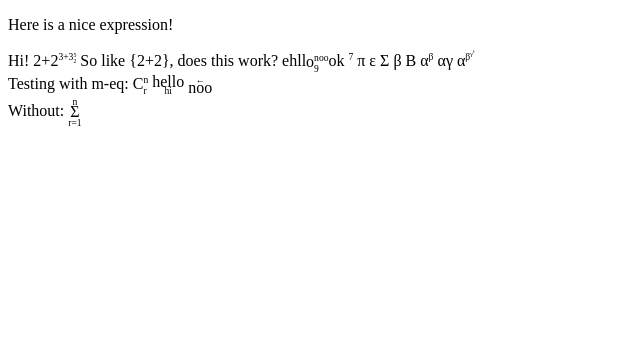
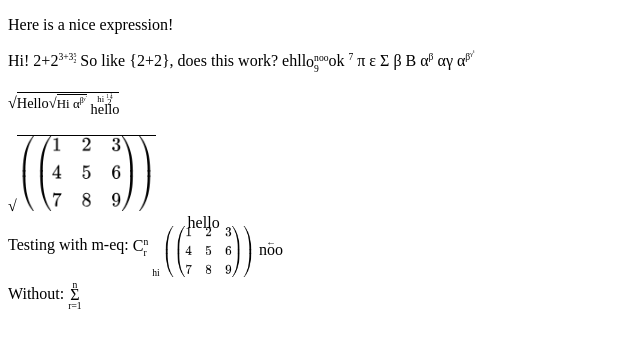
Before and after one commit to TejasIsCool/MathToHTML, a plain HTML site: page index.html in a window 1280 px wide. Shown: the whole page, without its empty margins (0-640 px from the left). Drawn offline with Linux system fonts and the light colour scheme.

Commit message:
replace strings with tokens and partial sqrt implementation

```diff
--- a/index.html
+++ b/index.html
@@ -12,7 +12,14 @@
     </p>
     <m-eq>Hi! 2+2^{3+3^5_2} So like \{2+2}, does this work? ehllo^{noo}_9ok   ^7 \pi \e \sum \b \Beta \alpha^{\beta} \alpha\gamma \alpha^{\beta^{\gamma^{\delta}}}</m-eq>
     <br>
-    <m-eq>Testing with m-eq: C^{n}_{r} \under{hi}{hello} \over{\leftarrow}{noo}</m-eq><br>
+
+    <br>
+    <m-eq>\sqrt{Hello\sqrt{Hi \alpha^{\beta^{\gamma^{\delta}}}} \over{hi \over{1 \over{3}{4}}{2}}{hello} }</m-eq>
+    <br>
+    <br>
+    <m-eq>\sqrt{<img src="./testimg.png">}</m-eq>
+    <br>
+    <m-eq>Testing with m-eq: C^{n}_{r} \under{hi <img src="./testimg.png">}{hello} \over{\leftarrow}{noo}</m-eq><br>
     Without:
 </body>
 </html>
--- a/main.js
+++ b/main.js
@@ -1,17 +1,5 @@
 // Only works on a tiny subset of latex
 
-class SpecialExpressions {
-	/**
-	 * Creates an instance of SpecialExpressions.
-	 * @param {String} name
-	 * @param {*} [data=[]] // Like a ^ would store what expression is behind it, or a frac would store two expressions
-	 * @memberof SpecialExpressions
-	 */
-	constructor(name, data = []) {
-		this.name = name;
-		this.data = data;
-	}
-}
 // This attach function below was written by llms, not me, sorry
 // I really didn't want to deal with css formatting thingy
 // TODO: Reimplement it myself
@@ -110,6 +98,21 @@ function toElement(item) {
 	return item;
 }
 
+
+class SpecialExpressions {
+	/**
+	 * Creates an instance of SpecialExpressions.
+	 * @param {String} name
+	 * @param {*} [data=[]] // Like a ^ would store what expression is behind it, or a frac would store two expressions
+	 * @memberof SpecialExpressions
+	 */
+	constructor(name, data = []) {
+		this.name = name;
+		this.data = data;
+	}
+}
+
+
 /**
  *
  * @param {SpecialExpressions} spec_element
@@ -123,6 +126,35 @@ function special_to_div(spec_element) {
 		return attach(spec_element.data[1], undefined, undefined, undefined, undefined, undefined, spec_element.data[0], "0.5em")
 	}
 	if (spec_element.name == "sqrt") {
+		// sqrt is a single pop function, so has one piece of data
+
+		/** @type {String | HTMLDivElement} */
+		let content = spec_element.data[0];
+
+		// Want a sqrt symbol like thing, ok whole size of div, and will border above
+		// Can use the unicode symbol itself, seems nice
+		// But I want it to scale with the div!
+		// Can use svg for that ig
+
+
+		// Ok but what will be the border color? Forcing it black seems bad
+
+		// Oh wait have not though about color at all!
+		// Ig probably default
+		let sub_div = document.createElement("span")
+		sub_div.appendChild(content)
+		sub_div.style.display = "inline flex"
+		sub_div.style.borderTop = "solid thin"
+		content.style.zoom = 0.9;
+
+
+		let out_div = document.createElement("span")
+		out_div.innerText = "√"
+
+		out_div.appendChild(sub_div)
+		return out_div;
+
+
 		throw Error("Not implemented sqrt yet")
 	}
 	if (spec_element.name == "cancel") {
@@ -404,15 +436,17 @@ function sense_maker(str) {
 /**
  * The converter!
  *
- * @param {String} test_string
+ * @param {String | } tokens
  * @returns {HTMLDivElement}
  */
-function tex_to_div(test_string) {
+function tex_to_div(tokens) {
 	/**
 	 * On appearance of {, read till you see corresponding } (not an inner })
 	 * And recursively ask for tex_to_div on that substring
 	 *
 	 */
+
+
 
 	// First we split the string into subexpressions
 	// Ie, a list, containing all characters,
@@ -423,18 +457,18 @@ function tex_to_div(test_string) {
 	/** @type {(String | HTMLDivElement)[]} */
 	let expression_array = [];
 
-	while (current_character_index < test_string.length) {
+	while (current_character_index < tokens.length) {
 		// Need to handle braces here, not after, as then considered expression
-		if (test_string[current_character_index] == "\\") {
-			if (current_character_index + 1 < test_string.length && test_string[current_character_index + 1] == "{") {
+		if (tokens[current_character_index] == "\\") {
+			if (current_character_index + 1 < tokens.length && tokens[current_character_index + 1] == "{") {
 				expression_array.push("{");
 				current_character_index += 2;
 				continue;
 			}
 		}
-		if (test_string[current_character_index] == "{") {
+		if (tokens[current_character_index] == "{") {
 			// If { is the last character, then let it be!
-			if (current_character_index + 1 == test_string.length) {
+			if (current_character_index + 1 == tokens.length) {
 				expression_array.push("{");
 				current_character_index += 1;
 				continue;
@@ -443,24 +477,24 @@ function tex_to_div(test_string) {
 			// Read till corresponding }
 			// If no corresponding }, then error?
 			// Or leave it unparsed, as a string?
-			let inner_expression = "";
+			let inner_expression = [];
 			var current_scope = 1;
 			while (current_scope != 0) {
 				// Another { increases scope, a } decreases scope
 				current_character_index += 1;
-				if (current_character_index > test_string.length) {
+				if (current_character_index > tokens.length) {
 					break;
 				}
 
-				if (test_string[current_character_index] == "{") {
+				if (tokens[current_character_index] == "{") {
 					current_scope += 1;
-				} else if (test_string[current_character_index] == "}") {
+				} else if (tokens[current_character_index] == "}") {
 					current_scope -= 1;
 				}
 
 				// So i don't accidentally add the ending }
 				if (current_scope != 0) {
-					inner_expression += test_string[current_character_index];
+					inner_expression.push(tokens[current_character_index]);
 				}
 			}
 			// Probably unterminated }, just write the string as it then
@@ -473,7 +507,7 @@ function tex_to_div(test_string) {
 			let inner_div = tex_to_div(inner_expression);
 			expression_array.push(inner_div);
 		} else {
-			expression_array.push(test_string[current_character_index]);
+			expression_array.push(tokens[current_character_index]);
 		}
 		current_character_index += 1;
 	}
@@ -599,40 +633,27 @@ function tex_to_div(test_string) {
 	}
 	// console.log(final_expression_array);
 	// This is so i can manage the copying
-	div_element.dataset.source = test_string;
+	div_element.dataset.source = tokens;
 	return div_element;
 }
 
 customElements.define("m-eq", class extends HTMLElement {
 	connectedCallback() {
-		const source = this.textContent;
-		this.textContent = "";
-		this.appendChild(tex_to_div(source));
+		let source = this.childNodes;
+		// If its string, then seperate them, if some other object like img, then keep it together.
 
-		this.addEventListener("copy", (e) => {
-			e.preventDefault();
-			const selection = window.getSelection();
-			if (!selection.rangeCount) return;
+		let tokens = [];
+		for (let token of source) {
+			if (token.nodeType == Node.TEXT_NODE) {
+				tokens.push(...token.textContent);
+			} else {
+				// The cloneNode allows deep copy, I don't rly want shadow copy
+				tokens.push(token.cloneNode(true))
+			}
+		}
 
-			const range = selection.getRangeAt(0);
-
-			// Walk up from the selection's start container to find
-			// the deepest div with a source that fully contains the range
-			let node = range.commonAncestorContainer;
-			while (node && node !== this) {
-				if (node.dataset?.source !== undefined) {
-					// Check it fully contains the selection
-					if (node.contains(range.startContainer) && node.contains(range.endContainer)) {
-						e.clipboardData.setData("text/plain", node.dataset.source);
-						return;
-					}
-				}
-				node = node.parentNode;
-			}
-
-			// Fallback to full source
-			e.clipboardData.setData("text/plain", source);
-		});
+		this.innerHTML = "";
+		this.appendChild(tex_to_div(tokens));
 	}
 });
 
```
Also changed, not shown: testimg.png (added).
